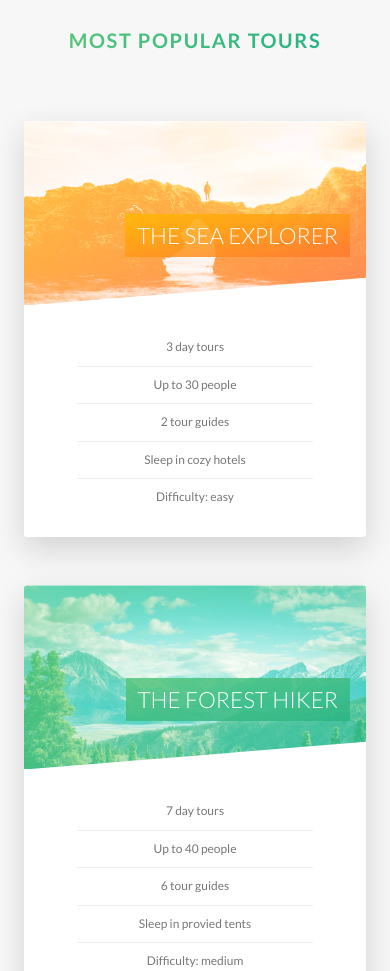
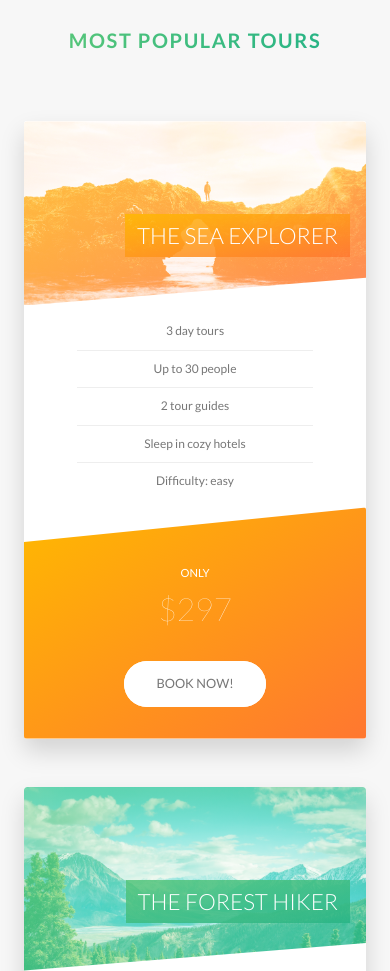
Before and after one commit to haiduongstudio/Advance-CSS-SCSS_Nattours-Project, a website: page index.html in a window 390 px wide. Shown: the part 2540-3511 px from the top of the page. Drawn offline with Linux system fonts and the light colour scheme.

Commit message:
Writing Media Queries - Tours Stories and Booking Sections

```diff
--- a/sass/components/_card.scss
+++ b/sass/components/_card.scss
@@ -185,4 +185,48 @@
     font-size: 6rem;
     font-weight: 100;
   }
+
+  @include respond(tab-port) {
+    height: auto;
+    border-radius: 3px;
+    background-color: $color-white;
+    box-shadow: 0 1.5rem 3rem rgba($color-black, 0.15);
+
+    &__side {
+      height: auto;
+      position: relative;
+      box-shadow: none;
+
+      &--back {
+        transform: rotateY(0);
+        clip-path: polygon(0 15%, 100% 0, 100% 100%, 0 100%);
+      }
+    }
+
+    &:hover &__side--front {
+      transform: rotateY(0);
+    }
+
+    &__details {
+      padding: 1rem 3rem;
+    }
+
+    // FRONT SIDE STYLING
+    &__cta {
+      position: relative;
+      top: 0;
+      left: 0;
+      transform: translate(0);
+      width: 100%;
+      padding: 7rem 4rem 4rem 4rem;
+    }
+
+    &__price-box {
+      margin-bottom: 3rem;
+    }
+
+    &__price-value {
+      font-size: 4rem;
+    }
+  }
 }
--- a/sass/components/_form.scss
+++ b/sass/components/_form.scss
@@ -15,6 +15,10 @@
     width: 90%;
     display: block;
     transition: all 0.3s;
+
+    @include respond(tab-port) {
+      width: 100%;
+    }
 
     &:focus {
       outline: none;
@@ -51,6 +55,11 @@
     display: inline-block;
     position: relative;
     padding-left: 4.5rem;
+
+    @include respond(tab-port) {
+      width: 100%;
+      margin-bottom: 2rem;
+    }
   }
 
   &__radio-input {
--- a/sass/components/_story.scss
+++ b/sass/components/_story.scss
@@ -10,6 +10,16 @@
   transform: skewX(-12deg);
   position: relative;
 
+  @include respond(tab-port) {
+    width: 100%;
+    padding: 4rem;
+    padding-left: 7rem;
+  }
+
+  @include respond(phone) {
+    transform: skewX(0);
+  }
+
   &__shape {
     width: 15rem;
     height: 15rem;
@@ -20,6 +30,10 @@
     clip-path: circle(50% at 50% 50%);
     transform: translateX(-3rem) skewX(12deg);
     overflow: hidden;
+
+    @include respond(phone) {
+      transform: translateX(-3rem) skewX(0);
+    }
   }
 
   &__img {
@@ -31,6 +45,10 @@
 
   &__text {
     transform: skewX(12deg);
+
+    @include respond(phone) {
+      transform: skewX(0);
+    }
   }
 
   &__caption {
--- a/sass/pages/_home.scss
+++ b/sass/pages/_home.scss
@@ -73,10 +73,37 @@
   border-radius: 3px;
   box-shadow: 0 1.5rem 4rem rgba($color-black, 0.15);
 
-  height: 50rem;
+  @include respond(tab-land) {
+    background-image: linear-gradient(
+        105deg,
+        rgba($color-white, 0.9) 0%,
+        rgba($color-white, 0.9) 65%,
+        transparent 65%
+      ),
+      url(../img/nat-10.jpg);
+      background-size: cover;
+  }
+
+  @include respond(tab-port) {
+    background-image: linear-gradient(
+        to right,
+        rgba($color-white, 0.9) 0%,
+        rgba($color-white, 0.9) 100%,
+      ),
+      url(../img/nat-10.jpg);
+      background-size: cover;
+  }
 
   &__form {
     width: 50%;
     padding: 6rem;
+
+    @include respond(tab-land) {
+      width: 65%;
+    }
+
+    @include respond(tab-port) {
+      width: 100%;
+    }
   }
 }
```
Also changed, not shown: css/style.css.
